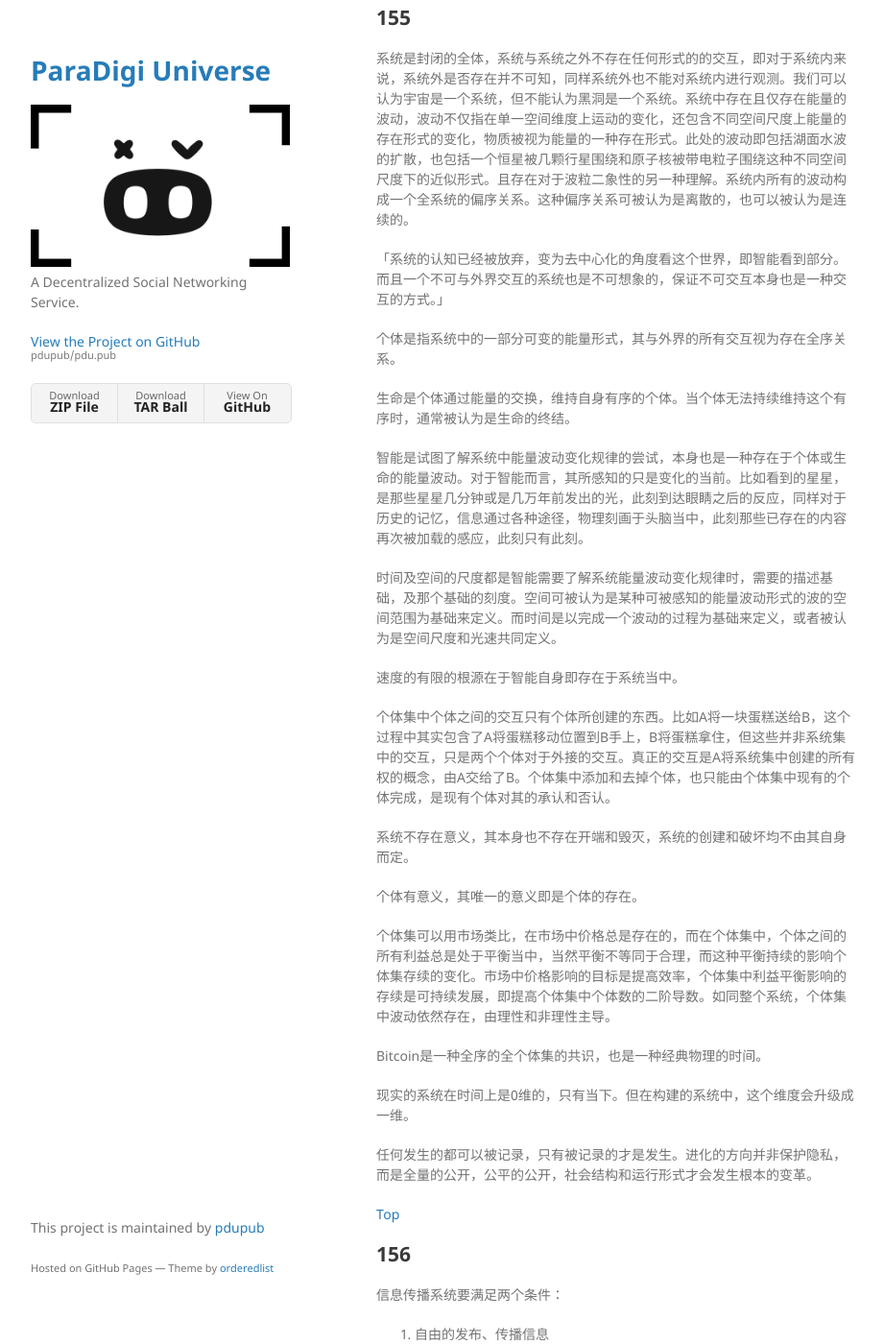
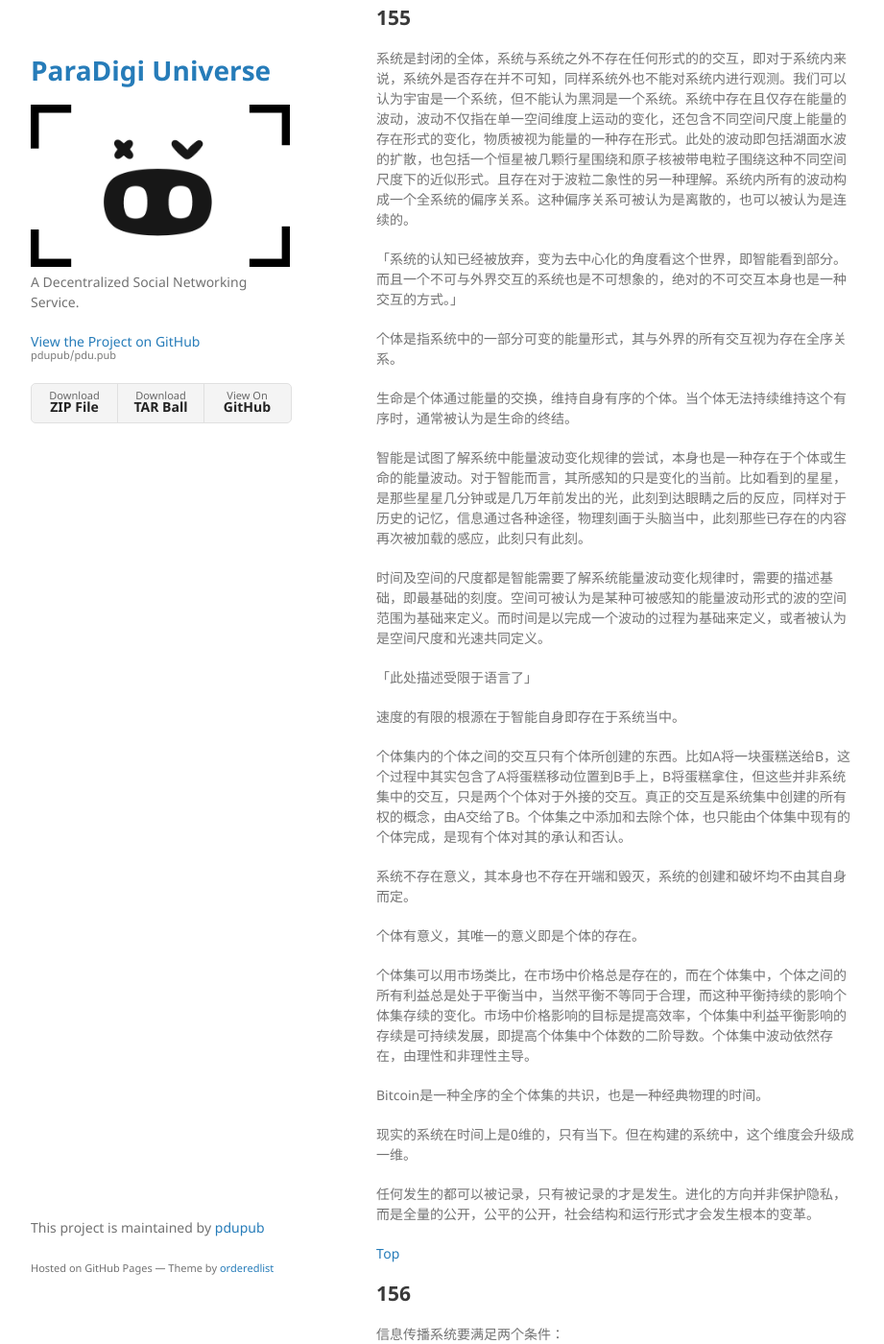
Before and after one commit to pdupub/pdu.pub, a Jekyll site: the page built from docs/zh/Draft.md, in a window 1280 px wide and 1400 px high, scrolled down 53358 px. Shown: the whole window at 96% size, without its empty margins (178-1099 px from the left). Built offline with Jekyll 4.4.1, drawn with Linux system fonts in a browser that asks for light colours; our own code applies the rules of GitHub Pages for plain Markdown files.

Commit message:
draft 3.155 refactor

```diff
--- a/docs/zh/Draft.md
+++ b/docs/zh/Draft.md
@@ -2113,7 +2113,7 @@ A与B的交流是A改变了世界的客观存在，B通过感知去理解，改
 
 系统是封闭的全体，系统与系统之外不存在任何形式的的交互，即对于系统内来说，系统外是否存在并不可知，同样系统外也不能对系统内进行观测。我们可以认为宇宙是一个系统，但不能认为黑洞是一个系统。系统中存在且仅存在能量的波动，波动不仅指在单一空间维度上运动的变化，还包含不同空间尺度上能量的存在形式的变化，物质被视为能量的一种存在形式。此处的波动即包括湖面水波的扩散，也包括一个恒星被几颗行星围绕和原子核被带电粒子围绕这种不同空间尺度下的近似形式。且存在对于波粒二象性的另一种理解。系统内所有的波动构成一个全系统的偏序关系。这种偏序关系可被认为是离散的，也可以被认为是连续的。
 
-「系统的认知已经被放弃，变为去中心化的角度看这个世界，即智能看到部分。而且一个不可与外界交互的系统也是不可想象的，保证不可交互本身也是一种交互的方式。」
+「系统的认知已经被放弃，变为去中心化的角度看这个世界，即智能看到部分。而且一个不可与外界交互的系统也是不可想象的，绝对的不可交互本身也是一种交互的方式。」
 
 个体是指系统中的一部分可变的能量形式，其与外界的所有交互视为存在全序关系。
 
@@ -2121,17 +2121,19 @@ A与B的交流是A改变了世界的客观存在，B通过感知去理解，改
 
 智能是试图了解系统中能量波动变化规律的尝试，本身也是一种存在于个体或生命的能量波动。对于智能而言，其所感知的只是变化的当前。比如看到的星星，是那些星星几分钟或是几万年前发出的光，此刻到达眼睛之后的反应，同样对于历史的记忆，信息通过各种途径，物理刻画于头脑当中，此刻那些已存在的内容再次被加载的感应，此刻只有此刻。
 
-时间及空间的尺度都是智能需要了解系统能量波动变化规律时，需要的描述基础，及那个基础的刻度。空间可被认为是某种可被感知的能量波动形式的波的空间范围为基础来定义。而时间是以完成一个波动的过程为基础来定义，或者被认为是空间尺度和光速共同定义。
+时间及空间的尺度都是智能需要了解系统能量波动变化规律时，需要的描述基础，即最基础的刻度。空间可被认为是某种可被感知的能量波动形式的波的空间范围为基础来定义。而时间是以完成一个波动的过程为基础来定义，或者被认为是空间尺度和光速共同定义。
+
+「此处描述受限于语言了」
 
 速度的有限的根源在于智能自身即存在于系统当中。
 
-个体集中个体之间的交互只有个体所创建的东西。比如A将一块蛋糕送给B，这个过程中其实包含了A将蛋糕移动位置到B手上，B将蛋糕拿住，但这些并非系统集中的交互，只是两个个体对于外接的交互。真正的交互是A将系统集中创建的所有权的概念，由A交给了B。个体集中添加和去掉个体，也只能由个体集中现有的个体完成，是现有个体对其的承认和否认。
+个体集内的个体之间的交互只有个体所创建的东西。比如A将一块蛋糕送给B，这个过程中其实包含了A将蛋糕移动位置到B手上，B将蛋糕拿住，但这些并非系统集中的交互，只是两个个体对于外接的交互。真正的交互是系统集中创建的所有权的概念，由A交给了B。个体集之中添加和去除个体，也只能由个体集中现有的个体完成，是现有个体对其的承认和否认。
 
 系统不存在意义，其本身也不存在开端和毁灭，系统的创建和破坏均不由其自身而定。
 
 个体有意义，其唯一的意义即是个体的存在。
 
-个体集可以用市场类比，在市场中价格总是存在的，而在个体集中，个体之间的所有利益总是处于平衡当中，当然平衡不等同于合理，而这种平衡持续的影响个体集存续的变化。市场中价格影响的目标是提高效率，个体集中利益平衡影响的存续是可持续发展，即提高个体集中个体数的二阶导数。如同整个系统，个体集中波动依然存在，由理性和非理性主导。
+个体集可以用市场类比，在市场中价格总是存在的，而在个体集中，个体之间的所有利益总是处于平衡当中，当然平衡不等同于合理，而这种平衡持续的影响个体集存续的变化。市场中价格影响的目标是提高效率，个体集中利益平衡影响的存续是可持续发展，即提高个体集中个体数的二阶导数。个体集中波动依然存在，由理性和非理性主导。
 
 Bitcoin是一种全序的全个体集的共识，也是一种经典物理的时间。
 
```
